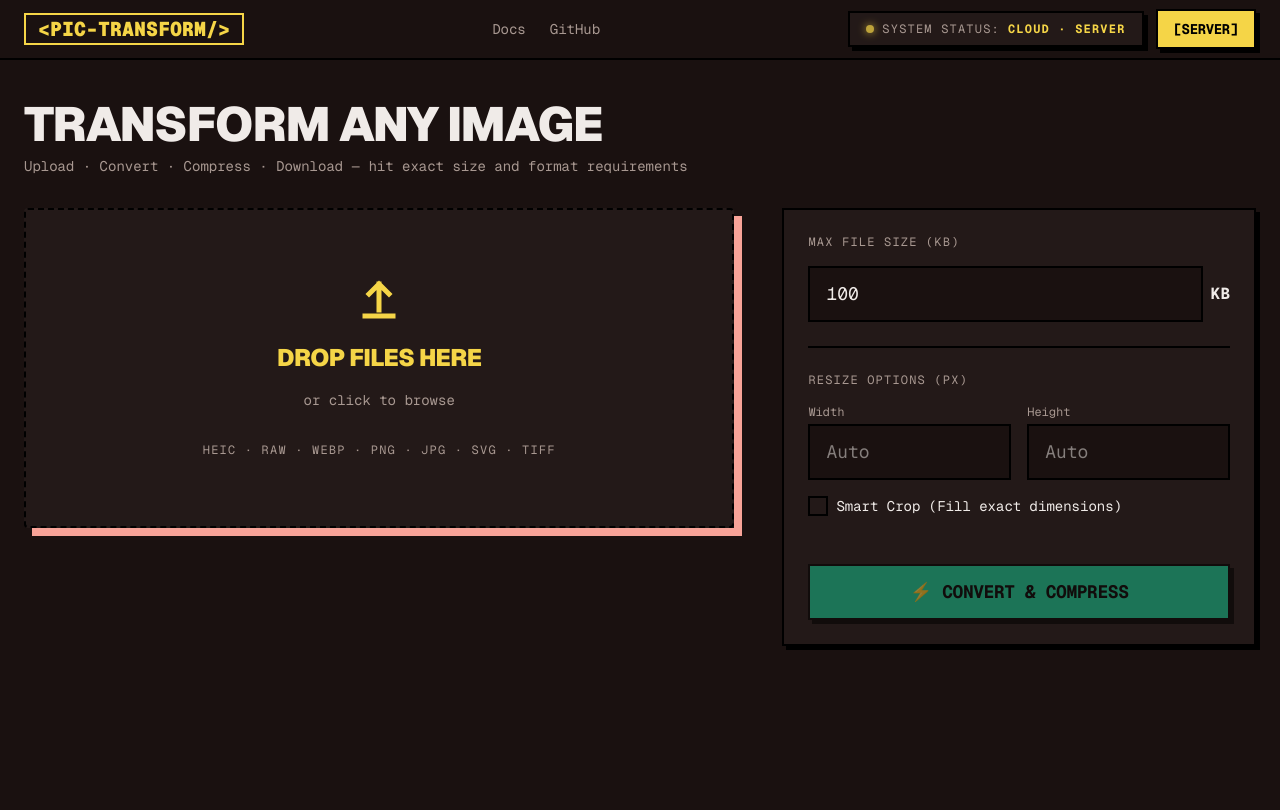
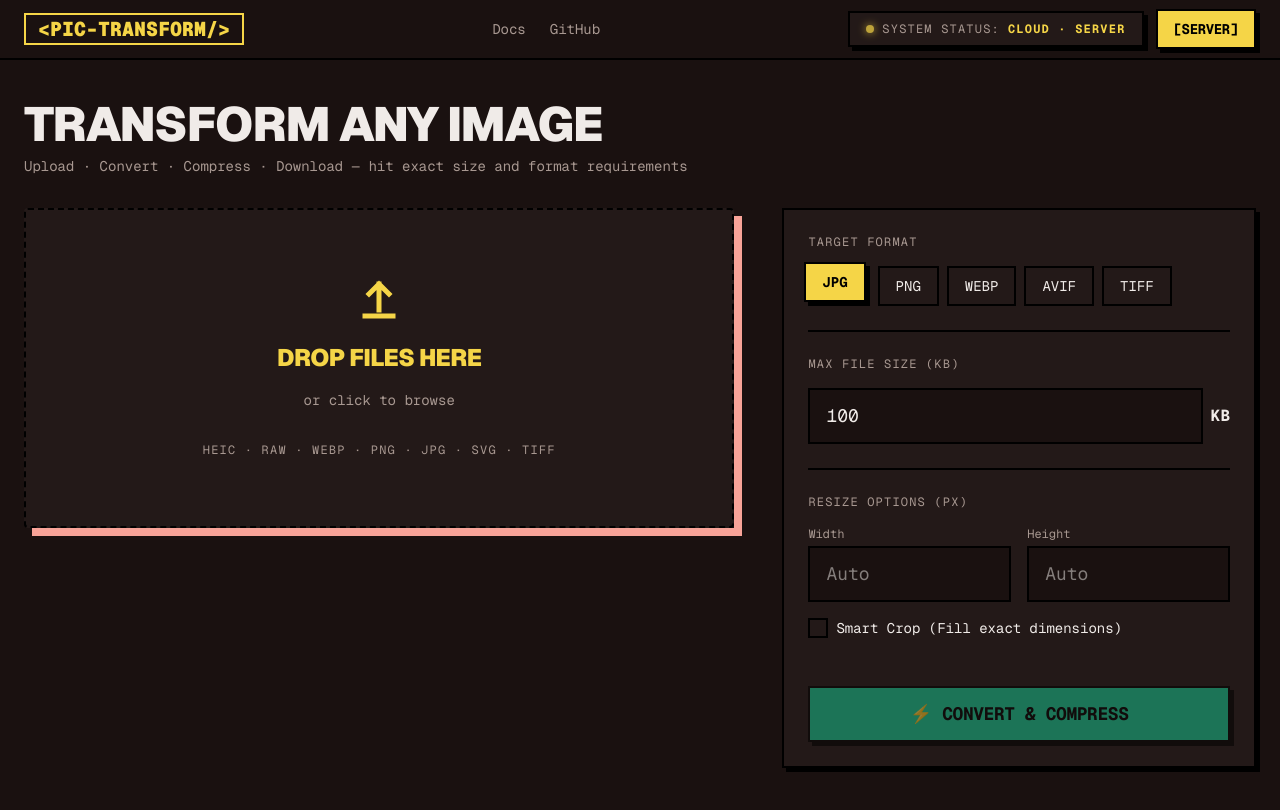
Before and after one commit to Priyanshu6926/File_compression, a Next.js app: page / in a window 1280 px wide. Shown: the top 810 px of the page. Built offline with nearby package versions, Linux system fonts and the light colour scheme.

Commit message:
feat(phase-4): implement format conversion and heic support

```diff
--- a/package.json
+++ b/package.json
@@ -19,6 +19,7 @@
   },
   "devDependencies": {
     "@tailwindcss/postcss": "^4",
+    "@types/heic-convert": "^2.1.0",
     "@types/node": "^20",
     "@types/react": "^19",
     "@types/react-dom": "^19",
--- a/src/app/api/compress/route.ts
+++ b/src/app/api/compress/route.ts
@@ -1,5 +1,6 @@
 import { NextResponse } from 'next/server'
 import { compressToSize } from '@/lib/compress'
+import heicConvert from 'heic-convert'
 
 export async function POST(request: Request) {
   try {
@@ -11,6 +12,7 @@ export async function POST(request: Request) {
     const widthRaw = formData.get('width')
     const heightRaw = formData.get('height')
     const crop = formData.get('crop') as 'center' | 'top' | 'entropy' | null
+    const outputFormat = (formData.get('format') as 'jpeg' | 'webp' | 'png' | 'avif' | 'tiff') || 'jpeg'
 
     const width = widthRaw ? Number(widthRaw) : undefined
     const height = heightRaw ? Number(heightRaw) : undefined
@@ -19,24 +21,51 @@ export async function POST(request: Request) {
       return NextResponse.json({ error: 'Missing file or targetSizeKB' }, { status: 400 })
     }
 
-    const buffer = Buffer.from(await file.arrayBuffer())
+    let buffer = Buffer.from(await file.arrayBuffer())
     const targetSizeBytes = targetSizeKB * 1024
+
+    // 1. Pre-process HEIC if necessary
+    const isHeic = file.name.toLowerCase().endsWith('.heic') || file.type === 'image/heic'
+    if (isHeic) {
+      const decodedBuffer = await heicConvert({
+        buffer: buffer as any,
+        format: 'JPEG',
+        quality: 1 // high quality decode before compression
+      });
+      buffer = Buffer.from(decodedBuffer);
+    }
+
+    // Note: RAW processing (CR2/NEF/ARW) relies on Sharp's underlying libvips compilation.
+    // If libvips was compiled with magick/libraw, Sharp will handle it natively.
+    // Otherwise, we gracefully pass it to Sharp and it may throw an unsupported format error.
 
     const result = await compressToSize({
       buffer,
       targetSizeBytes,
-      format: 'jpeg',
+      format: outputFormat,
       width,
       height,
       ...(crop ? { crop } : {})
     })
 
-    // Return the processed buffer
+    const mimeTypes: Record<string, string> = {
+      jpeg: 'image/jpeg',
+      png: 'image/png',
+      webp: 'image/webp',
+      avif: 'image/avif',
+      tiff: 'image/tiff'
+    }
+
+    const mimeType = mimeTypes[outputFormat] || 'image/jpeg'
+    const extension = outputFormat === 'jpeg' ? 'jpg' : outputFormat
+    // preserve original name without old extension
+    const baseName = file.name.substring(0, file.name.lastIndexOf('.')) || 'image'
+
     return new NextResponse(new Uint8Array(result.buffer), {
       status: 200,
       headers: {
-        'Content-Type': 'image/jpeg',
-        'Content-Disposition': `attachment; filename="compressed-${file.name}.jpg"`,
+        'Content-Type': mimeType,
+        'Content-Disposition': `attachment; filename="compressed-${baseName}.${extension}"`,
         'X-Compression-Quality': result.quality.toString(),
         'X-Hit-Floor': result.hitFloor.toString(),
         'X-Original-Size': buffer.byteLength.toString(),
--- a/src/components/controls/ControlsPanel.tsx
+++ b/src/components/controls/ControlsPanel.tsx
@@ -13,9 +13,10 @@ export function ControlsPanel() {
   const [height, setHeight] = useState('')
   const [isSmartCrop, setIsSmartCrop] = useState(false)
   const [cropAnchor, setCropAnchor] = useState<'center' | 'top' | 'entropy'>('center')
+  const [format, setFormat] = useState<'jpeg' | 'png' | 'webp' | 'avif' | 'tiff'>('jpeg')
 
   const [isProcessing, setIsProcessing] = useState(false)
-  const [result, setResult] = useState<{ url: string; size: number; hitFloor: boolean } | null>(null)
+  const [result, setResult] = useState<{ url: string; size: number; hitFloor: boolean; format: string } | null>(null)
 
   const handleCompress = async () => {
     if (!file) return
@@ -26,6 +27,7 @@ export function ControlsPanel() {
       const formData = new FormData()
       formData.append('file', file)
       formData.append('targetSizeKB', targetSize)
+      formData.append('format', format)
       if (width) formData.append('width', width)
       if (height) formData.append('height', height)
       if (isSmartCrop) formData.append('crop', cropAnchor)
@@ -41,8 +43,9 @@ export function ControlsPanel() {
       const url = URL.createObjectURL(blob)
       const newSize = Number(res.headers.get('X-New-Size'))
       const hitFloor = res.headers.get('X-Hit-Floor') === 'true'
+      const ext = format === 'jpeg' ? 'jpg' : format
 
-      setResult({ url, size: newSize, hitFloor })
+      setResult({ url, size: newSize, hitFloor, format: ext })
     } catch (err) {
       console.error(err)
       alert('Error during compression.')
@@ -51,13 +54,38 @@ export function ControlsPanel() {
     }
   }
 
+  const formatOptions = ['jpeg', 'png', 'webp', 'avif', 'tiff'] as const
+
   return (
     <div className="flex flex-col gap-6">
       <div className="relative shadow-neo-sm">
         <div className="border-2 border-black bg-surface p-6 flex flex-col gap-6">
 
+          {/* Section A: Target Format */}
+          <div>
+            <p className="font-mono text-muted text-xs uppercase tracking-widest mb-4">
+              TARGET FORMAT
+            </p>
+            <div className="flex flex-wrap gap-2">
+              {formatOptions.map((opt) => (
+                <button
+                  key={opt}
+                  onClick={() => setFormat(opt)}
+                  className={cn(
+                    "border-2 border-black font-mono text-sm px-4 py-2 uppercase transition-all duration-200",
+                    format === opt
+                      ? "bg-primary text-black font-bold shadow-[4px_4px_0px_0px_#000] -translate-y-1 -translate-x-1"
+                      : "bg-surface text-text hover:bg-surface-alt hover:-translate-y-0.5 hover:-translate-x-0.5 hover:shadow-[2px_2px_0px_0px_#000]"
+                  )}
+                >
+                  {opt === 'jpeg' ? 'jpg' : opt}
+                </button>
+              ))}
+            </div>
+          </div>
+
           {/* Section B: Max File Size */}
-          <div>
+          <div className="border-t-2 border-black pt-6">
             <p className="font-mono text-muted text-xs uppercase tracking-widest mb-4">
               MAX FILE SIZE (KB)
             </p>
@@ -161,7 +189,7 @@ export function ControlsPanel() {
             </p>
             <a
               href={result.url}
-              download={`compressed-${file?.name || 'image'}.jpg`}
+              download={`compressed-${file?.name || 'image'}.${result.format}`}
               className="inline-flex items-center justify-center border-2 border-black bg-primary text-black font-mono font-bold text-sm uppercase tracking-tight px-4 py-2 w-full hover:bg-white transition-colors"
             >
               DOWNLOAD
```
Also changed, not shown: .planning/ROADMAP.md, .planning/STATE.md, 1 other file (tests, documents, lock files or other folders).
